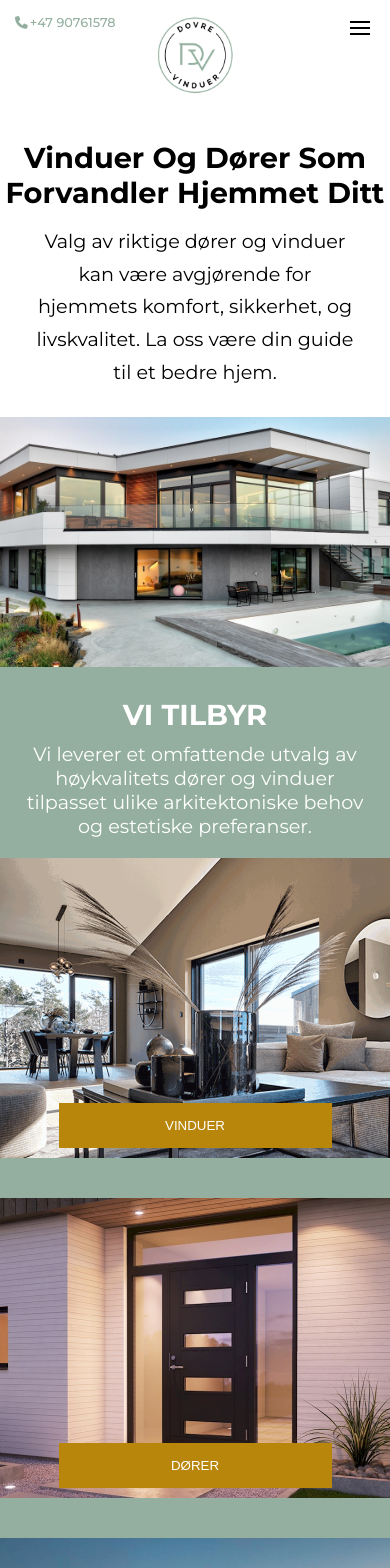
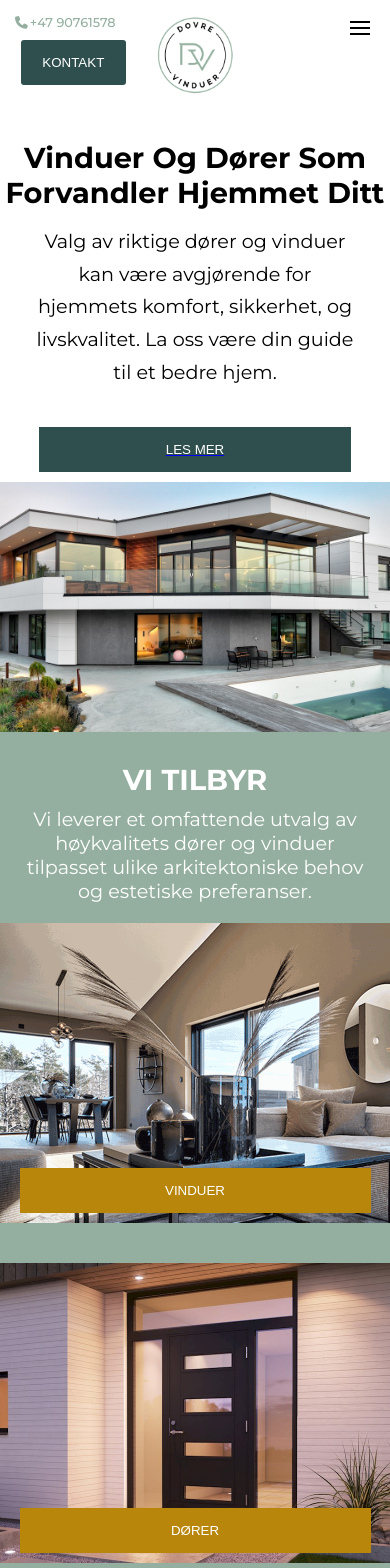
Before and after one commit to DevrMichael/dovre-vinduer, a Next.js app: page / in a window 390 px wide. Shown: the top 1568 px of the page. Built offline with nearby package versions, Linux system fonts and the light colour scheme.

Commit message:
Show buttons on mobile screens

```diff
--- a/sass/_homepage.scss
+++ b/sass/_homepage.scss
@@ -581,3 +581,17 @@ footer {
     font-size: 12px;
   }
 }
+
+@media only screen and (max-width: 768px) {
+  .primaryButton,
+  .secondaryButton {
+    display: block;
+    width: 90%;
+    margin: 10px auto;
+  }
+
+  .bottom-features > div > button {
+    width: 90%;
+    margin: 10px auto;
+  }
+}
```
